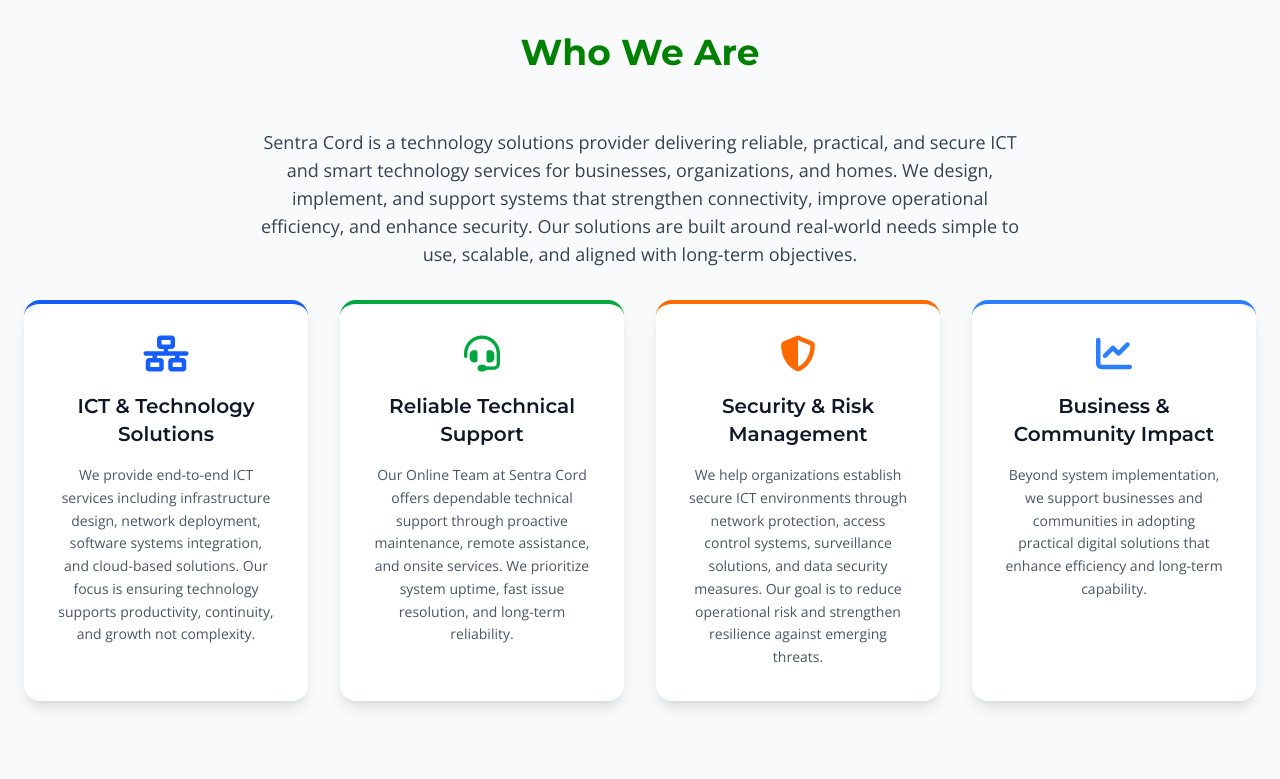
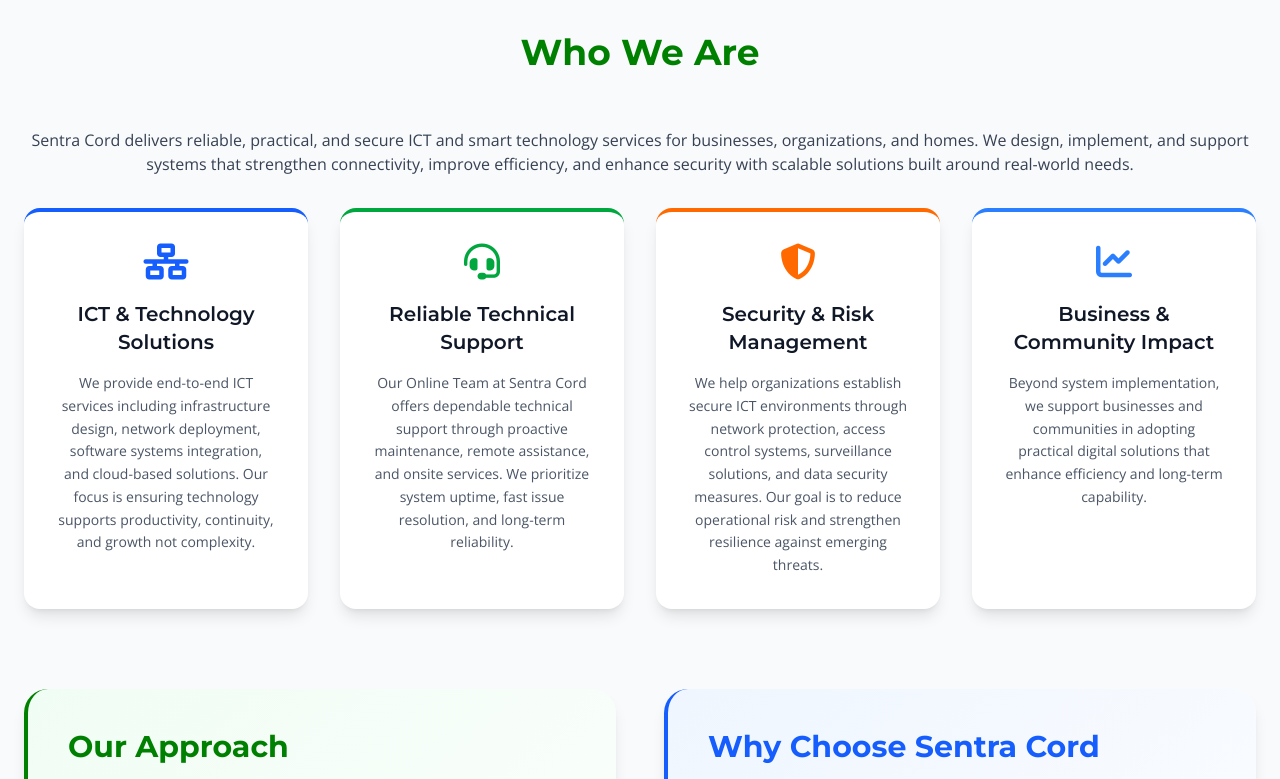
Before and after one commit to Yvonne-muthoni/Sentra, a React (Vite) app: page / in a window 1280 px wide. Shown: the part 860-1639 px from the top of the page. Built offline with nearby package versions, Linux system fonts and the light colour scheme.

Commit message:
small corrections

```diff
--- a/src/components/Contact.jsx
+++ b/src/components/Contact.jsx
@@ -138,7 +138,7 @@
               className="flex items-center gap-3 hover:text-green-600"
             >
               <i className="fa-solid fa-envelope text-[#008000]"></i>
-              sentratechlimited@gmail.com
+              info@sentracord.co.ke
             </a>
 
             {/* WEBSITE GLOBE ICON ADDED HERE */}
@@ -149,7 +149,7 @@
               className="flex items-center gap-3 hover:text-blue-600"
             >
               <i className="fa-solid fa-globe text-blue-500"></i>
-              Sentra Cord
+              www.sentracord.co.ke
             </a>
 
             {/* Location */}
--- a/src/components/WhoWeAre.jsx
+++ b/src/components/WhoWeAre.jsx
@@ -56,10 +56,10 @@
           whileInView={{ opacity: 1, y: 0 }}
           transition={{ duration: 0.6 }}
           viewport={{ once: true }}
-          className="text-gray-700 text-base lg:text-lg mb-8 text-center max-w-3xl mx-auto"
+          className="text-gray-700 text-base lg:text-base mb-8 text-center max-w-7xl mx-auto"
         >
-          Sentra Cord is a technology solutions provider delivering reliable, practical, and secure ICT and smart technology services for businesses, organizations, and homes.
-We design, implement, and support systems that strengthen connectivity, improve operational efficiency, and enhance security. Our solutions are built around real-world needs simple to use, scalable, and aligned with long-term objectives.
+          Sentra Cord delivers reliable, practical, and secure ICT and smart technology services for businesses, organizations, and homes.
+          We design, implement, and support systems that strengthen connectivity, improve efficiency, and enhance security with scalable solutions built around  real-world needs.
         </motion.p>
 
         <div className="grid md:grid-cols-2 lg:grid-cols-4 gap-8">
```
